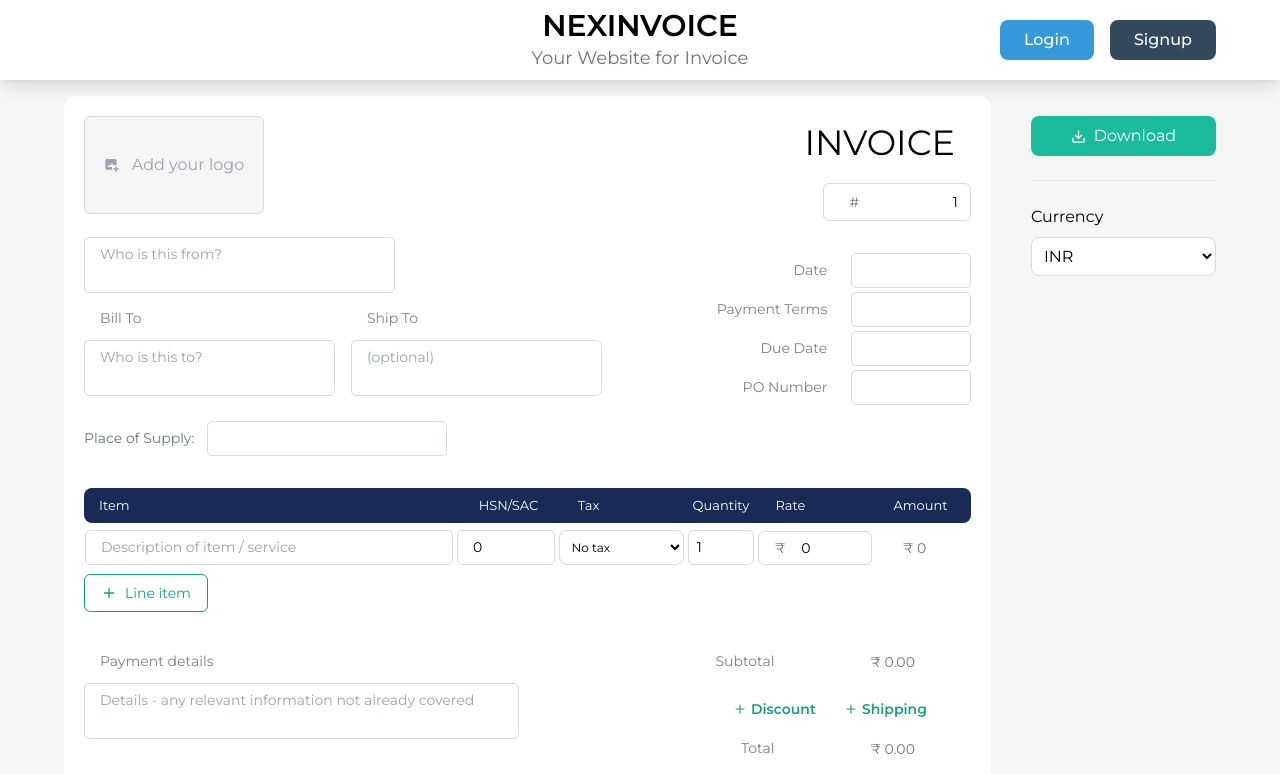
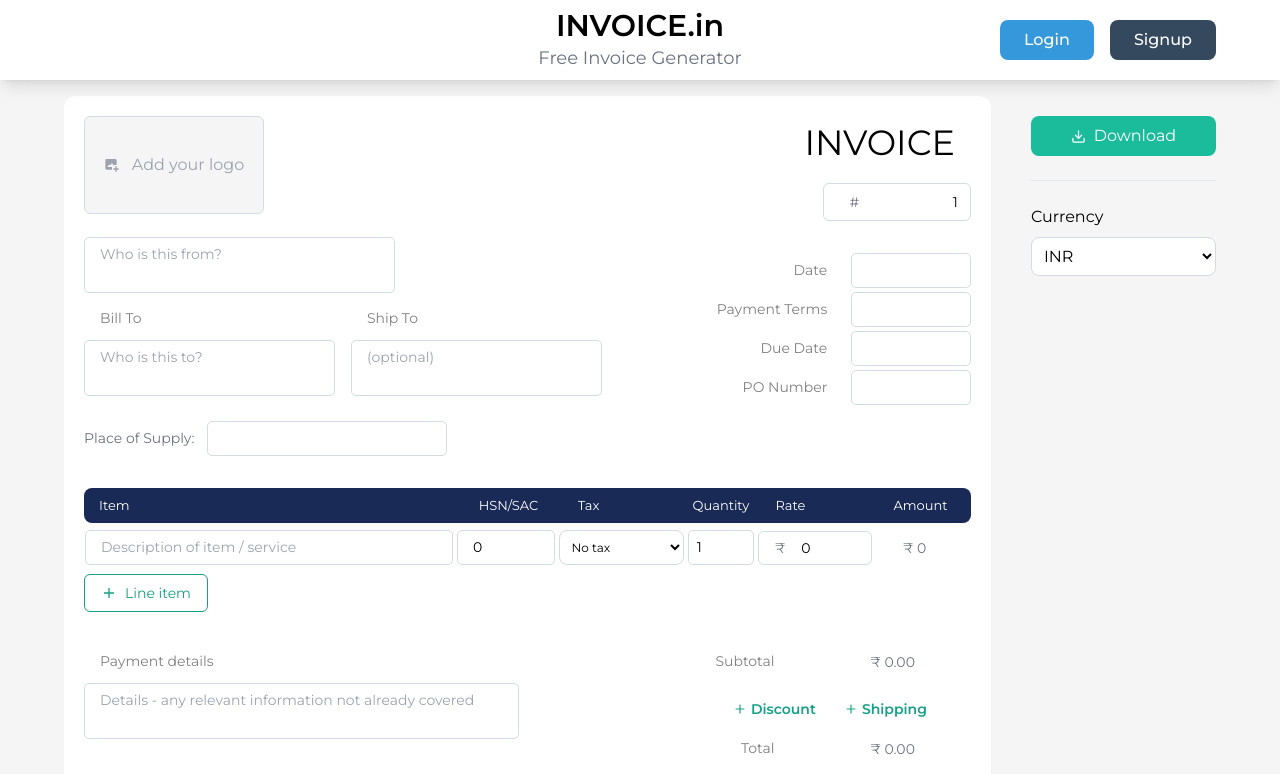
Before and after one commit to amitnarw/invoiceGenerator, a Next.js app: page / in a window 1280 px wide. Shown: the top 774 px of the page. Built offline with nearby package versions, Linux system fonts and the light colour scheme; what @react-pdf/renderer would draw is missing.

Commit message:
website  name changed 25 September

```diff
--- a/src/app/components/Header.tsx
+++ b/src/app/components/Header.tsx
@@ -108,10 +108,10 @@
       </nav>
       <div className="w-full">
         <h1 className="font-semibold sm:text-3xl text-lg lg:text-center text-start">
-          NEXINVOICE
+          INVOICE.in
         </h1>
         <p className="sm:text-lg text-xs text-gray-500 lg:text-center text-start">
-          Your Website for Invoice
+          Free Invoice Generator
         </p>
       </div>
       <div className="lg:flex gap-4 w-full justify-end hidden">
```
